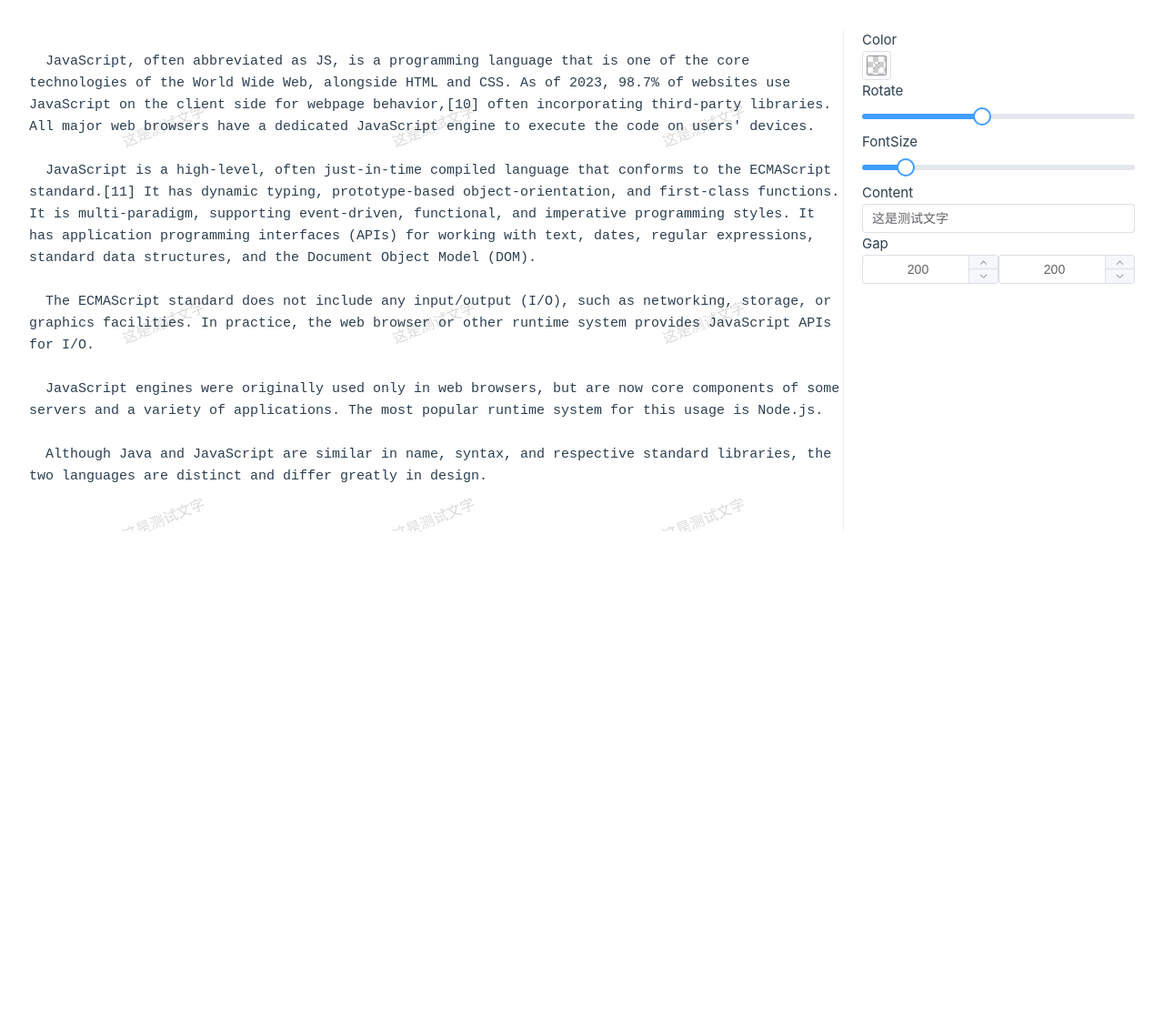
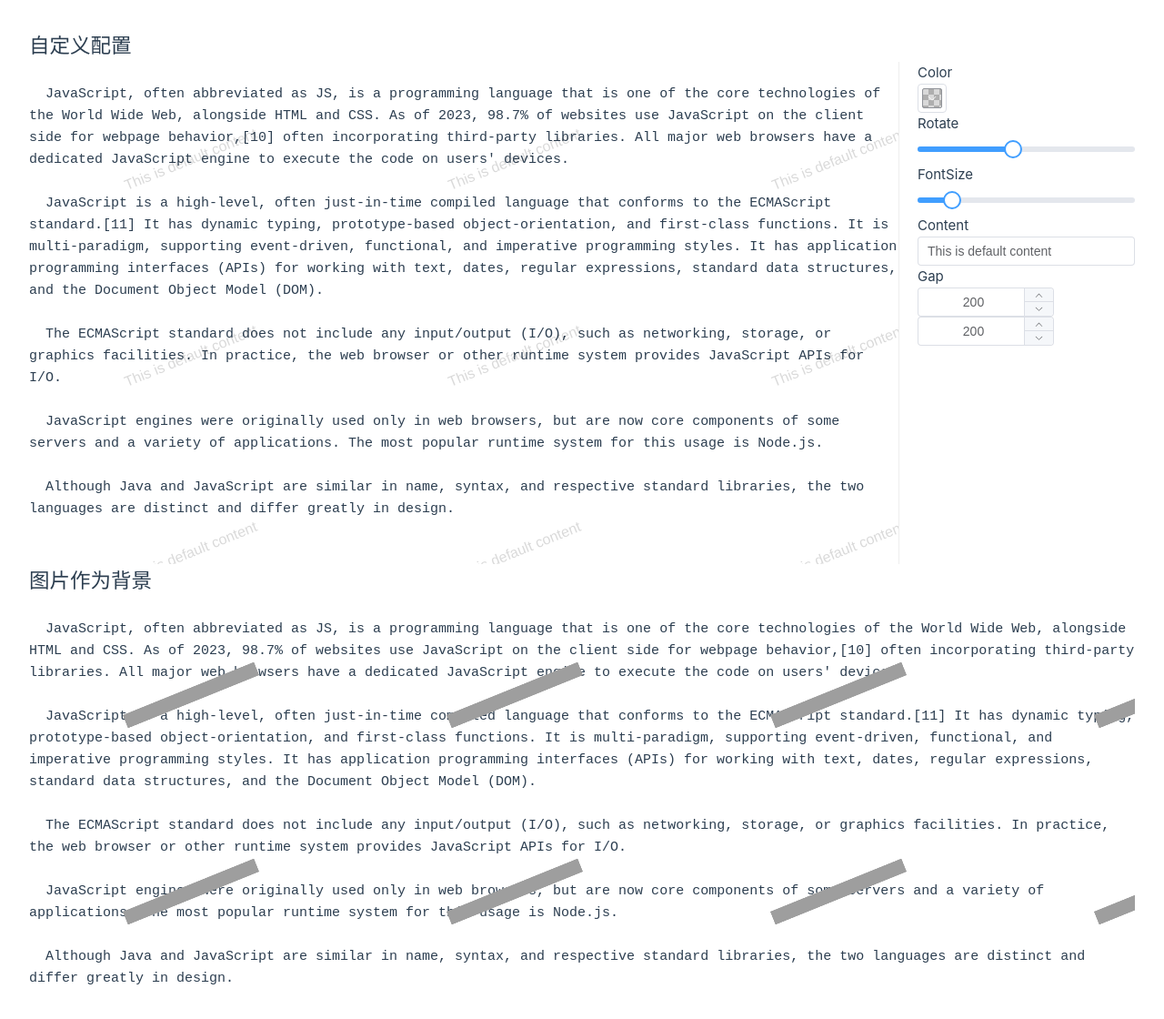
Before and after one commit to zzjiaxiang/vue-watermark, a Vue app: page / in a window 1280 px wide. Shown: the top 1120 px of the page at 91% size. Before the commit the page ends 800 px from the top, so only its background shows below. Built offline with nearby package versions, Linux system fonts and the light colour scheme.

Commit message:
test: add test docs

```diff
--- a/src/views/watermarkPage.vue
+++ b/src/views/watermarkPage.vue
@@ -1,12 +1,12 @@
 <script setup>
 import { reactive, ref } from "vue";
-import Watermarks from "../components/watermarks.vue";
+import Watermarks from "../components/watermark/watermarks.vue";
 const font = reactive({
-  // fontColor: "red",
+  fontColor: "rgba(0,0,0,.15)",
   fontSize: 16
 });
 const rotate = ref(-22);
-const content = ref("这是测试文字");
+const content = ref("This is default content");
 const gapX = ref(200);
 const gapY = ref(200);
 const text = `
@@ -22,8 +22,8 @@
   `;
 </script>
 <template>
+  <h2>自定义配置</h2>
   <div class="content">
-    <!-- image="https://mdn.alipayobjects.com/huamei_7uahnr/afts/img/A*lkAoRbywo0oAAAAAAAAAAAAADrJ8AQ/original" -->
     <Watermarks
       :rotate="rotate"
       :content="content"
@@ -31,7 +31,7 @@
       :fontSize="font.fontSize"
       :gapX="gapX"
       :gapY="gapY"
-      style="flex: 1"
+      style="flex: 4"
     >
       <pre style="white-space: pre-wrap">
           {{ text }}
@@ -51,6 +51,14 @@
       <el-input-number v-model="gapY" controls-position="right" />
     </div>
   </div>
+  <h2>图片作为背景</h2>
+  <div class="content">
+    <Watermarks image="https://png.zjiaxiang.cn/blog/webps.svg" :content="content">
+      <pre style="white-space: pre-wrap">
+          {{ text }}
+      </pre>
+    </Watermarks>
+  </div>
 </template>
 <style>
 .content {
@@ -58,6 +66,7 @@
   height: 100%;
 }
 .right {
+  flex: 1;
   border-left: 1px solid rgb(238, 238, 238);
   padding-left: 20px;
 }
```
